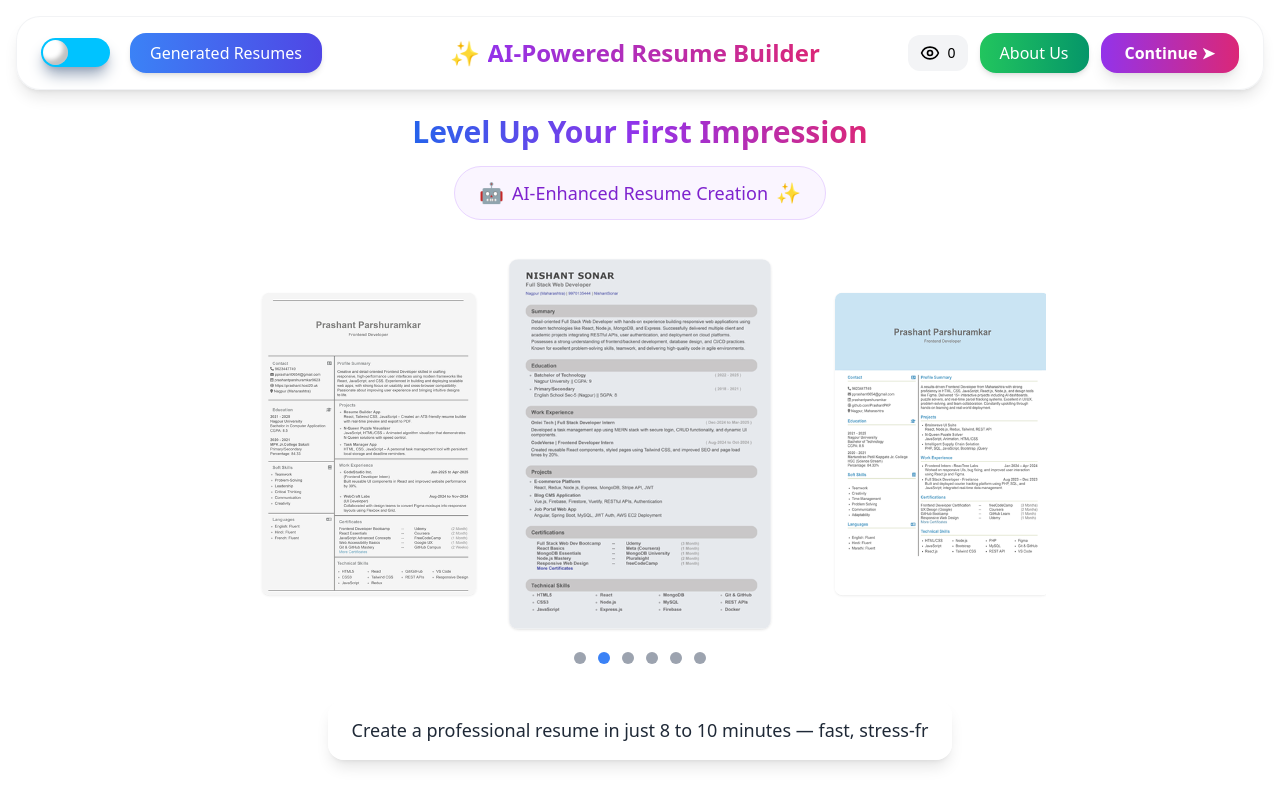
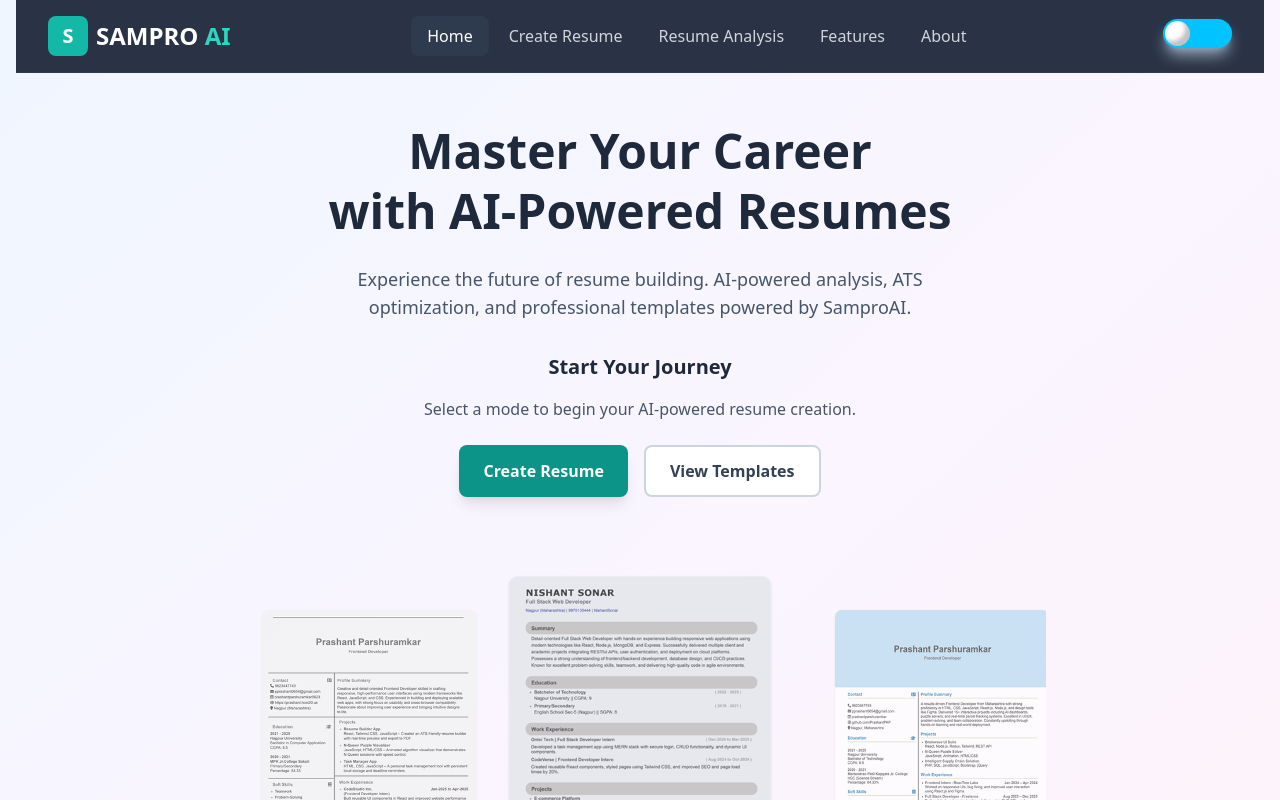
Before and after one commit to rohanmane-sampro/resume-analyzer-main, a React (Vite) app in the folder frontend/: page / in a window 1280 px wide. Shown: the top 800 px of the page. Built offline with nearby package versions, Linux system fonts and the light colour scheme; no server answers.

Commit message:
template changes

```diff
--- a/frontend/src/components/FrontPage.jsx
+++ b/frontend/src/components/FrontPage.jsx
@@ -2,7 +2,7 @@
 
 import React, { useContext, useEffect } from "react";
 import Typed from "typed.js";
-import {Eye} from 'lucide-react';
+import { Eye } from 'lucide-react';
 import Examplepages from './Examplepage.jsx'
 import { useNavigate } from 'react-router-dom';
 import { ThemeContext } from "./ThemeContext.jsx";
@@ -10,44 +10,44 @@ import { ThemeContext } from "./ThemeContext.jsx";
 import Switch from "./Switch.jsx";
 
 const features = [
-  "Create a professional resume in just 8 to 10 minutes — fast, stress-free, and efficient.",
-  "Assistant Bot helps guide you through each step of the resume-building process.",
-  "Choose from high-performing, ATS-optimized templates designed to get you hired.",
-  "Preview your resume live as you enter information — complete transparency and control.",
-  "Professionally designed layouts for every role, industry, and experience level.",
-  "Your data is never saved or shared — full privacy and security ensured.",
-  "Export your resume in multiple formats: PDF, HTML/CSS, and JSON database.",
-  "Use auto-filled JSON to skip re-entering data on future visits — save time effortlessly.",
-  "Get smart, real-time suggestions to improve your content as you type.",
-  "Each section is structured using proven resume-writing practices backed by HR research.",
-  "Browse and compare multiple templates instantly under the Generated Resumes section.",
-  "Supports light/dark themes and responsive layout for all screen sizes."
+  "AI-powered resume analysis with instant ATS compatibility scoring.",
+  "Create professional resumes in minutes with intelligent formatting.",
+  "Real-time suggestions to optimize your resume content for maximum impact.",
+  "Choose from ATS-optimized templates designed by industry experts.",
+  "Comprehensive resume analysis including keyword optimization and formatting checks.",
+  "Smart content recommendations based on your industry and experience level.",
+  "Export your resume in multiple formats: PDF, HTML/CSS, and JSON.",
+  "Privacy-first approach — your data is never saved or shared.",
+  "Live preview as you build — see changes in real-time.",
+  "AI-powered content enhancement to make your achievements stand out.",
+  "Supports multiple resume templates for different industries and roles.",
+  "Mobile-responsive design with light/dark theme support."
 ];
 
 
-const FrontPage=({views})=>{
-  const navigate=useNavigate();
+const FrontPage = ({ views }) => {
+  const navigate = useNavigate();
 
-  const handleContinue=()=>{
+  const handleContinue = () => {
     navigate('/FileUploadPage');
   };
 
-  const handleViewTemplates=()=>{
+  const handleViewTemplates = () => {
     navigate('/ViewTemplates');
   };
 
-  const handleAboutUs=()=>{
+  const handleAboutUs = () => {
     navigate('/AboutUs');
   };
 
-  const { isDark, setIsDark }=useContext(ThemeContext);
+  const { isDark, setIsDark } = useContext(ThemeContext);
 
-  const handleTheme=()=>{
-    setIsDark((prev)=>!prev);
+  const handleTheme = () => {
+    setIsDark((prev) => !prev);
   };
 
-  useEffect(()=>{
-    const typedMobile=new Typed("#mobile-typing-text",{
+  useEffect(() => {
+    const typedMobile = new Typed("#mobile-typing-text", {
       strings: features,
       loop: true,
       typeSpeed: 20,
@@ -56,7 +56,7 @@ const FrontPage=({views})=>{
       cursorChar: " ",
     });
 
-    const typed=new Typed("#desktop-typing-text",{
+    const typed = new Typed("#desktop-typing-text", {
       strings: features,
       loop: true,
       typeSpeed: 20,
@@ -65,119 +65,144 @@ const FrontPage=({views})=>{
       cursorChar: " "
     });
 
-    return ()=>{
+    return () => {
       typedMobile.destroy();
       typed.destroy();
     };
   }, []);
 
   return (
-    <div className="flex flex-col h-screen bg-white text-center px-4 dark:bg-slate-950">
+    <div className="flex flex-col min-h-screen bg-gradient-to-br from-blue-50 via-purple-50 to-pink-50 text-center px-4">
       {/* Desktop Navigation */}
-      <div className="hidden md:flex justify-between items-center w-full px-6 py-4 bg-white/80 backdrop-blur-lg shadow-lg rounded-3xl mt-4 dark:bg-slate-800/80 border border-gray-200/50 dark:border-slate-700/50">
-        <div className="flex items-center gap-3">
-          <button
-            className="mr-2 mt-1 transition-transform hover:scale-110"
-            title="The Dark/Light mode will be chosen randomly on each refresh, allowing users to experience both modes. You can also set it as you prefer"
-            onClick={handleTheme}>
-              <Switch/>
+      <nav className="hidden md:flex justify-between items-center w-full px-8 py-4 sampro-nav">
+        <div className="flex items-center gap-2">
+          <div className="w-10 h-10 bg-teal-500 rounded-lg flex items-center justify-center">
+            <span className="text-white font-bold text-xl">S</span>
+          </div>
+          <h1 className="text-2xl font-bold text-white">
+            SAMPRO <span className="text-teal-400">AI</span>
+          </h1>
+        </div>
+
+        <div className="flex items-center gap-1">
+          <button className="sampro-nav-link active" onClick={() => window.location.href = '/'}>
+            Home
           </button>
-
-          <button
-            className="px-5 py-2 bg-gradient-to-r from-blue-500 to-indigo-600 text-white rounded-2xl hover:from-blue-600 hover:to-indigo-700 hover:scale-105 transition-all duration-300 shadow-md hover:shadow-xl font-medium"
-            onClick={handleViewTemplates}
-            title="View Generated resume samples"
-          >
-            Generated Resumes
+          <button className="sampro-nav-link" onClick={handleContinue}>
+            Create Resume
+          </button>
+          <button className="sampro-nav-link" onClick={handleContinue}>
+            Resume Analysis
+          </button>
+          <button className="sampro-nav-link" onClick={handleViewTemplates}>
+            Features
+          </button>
+          <button className="sampro-nav-link" onClick={handleAboutUs}>
+            About
           </button>
         </div>
 
-        <h1 className="text-2xl ml-10 font-bold no-underline flex items-center gap-2">
-          <a href="#" title="AI-Powered Resume Builder" target="_blank" className="cursor-default flex items-center gap-2">
-            <span className="text-1xl">✨</span>
-            <span className="bg-gradient-to-r from-purple-600 to-pink-600 bg-clip-text text-transparent font-extrabold">
-              AI-Powered Resume Builder
-            </span>
-          </a>
-        </h1>
-        <div className="flex space-x-3 items-center">
-          <div className="flex items-center gap-2 px-3 py-2 bg-gray-100 dark:bg-slate-700 rounded-xl dark:text-gray-200 font-medium" title="Number of peoples Engaged here">
-            <Eye className="w-5 h-5" />
-            <span className="text-sm">{views}</span>
-          </div>
-          <button className="px-5 py-2 bg-gradient-to-r from-green-500 to-emerald-600 text-white rounded-2xl hover:from-green-600 hover:to-emerald-700 hover:scale-105 transition-all duration-300 shadow-md hover:shadow-xl font-medium" title="our contributions and contact information" onClick={handleAboutUs}>
-            About Us
-          </button>
-          <button className="px-6 py-2 bg-gradient-to-r from-purple-600 to-pink-600 text-white rounded-2xl hover:from-purple-700 hover:to-pink-700 hover:scale-105 transition-all duration-300 shadow-lg hover:shadow-xl font-semibold" title="Continue filling details and craft future jobs" onClick={handleContinue}>
-            Continue ➤
+        <div className="flex items-center gap-3">
+          <button
+            className="transition-transform hover:scale-110"
+            title="Toggle dark/light mode"
+            onClick={handleTheme}>
+            <Switch />
           </button>
         </div>
-      </div>
+      </nav>
 
       {/* Desktop Hero Section */}
-      <div className="hidden md:flex flex-col items-center justify-center flex-1 mt-6 mb-3">
-        <div className="mb-6 text-center max-w-4xl">
-          <h1 className="text-3xl font-extrabold mb-4 bg-gradient-to-r from-blue-600 via-purple-600 to-pink-600 bg-clip-text text-transparent">
-            Level Up Your First Impression
+      <div className="hidden md:flex flex-col items-center justify-center flex-1 mt-12 mb-8 sampro-hero">
+        <div className="mb-8 text-center max-w-4xl px-4">
+          <h1 className="text-5xl font-extrabold mb-6 text-slate-800 leading-tight">
+            Master Your Career<br />with AI-Powered Resumes
           </h1>
-          <div className="flex items-center justify-center gap-2 px-6 py-3 bg-purple-50 dark:bg-purple-900/20 rounded-full border border-purple-200 dark:border-purple-700 inline-flex mx-auto">
-            <span className="text-xl">🤖</span>
-            <span className="text-lg font-medium text-purple-700 dark:text-purple-300">AI-Enhanced Resume Creation</span>
-            <span className="text-xl">✨</span>
+          <p className="text-lg text-slate-600 mb-8 max-w-2xl mx-auto">
+            Experience the future of resume building. AI-powered analysis, ATS optimization, and professional templates powered by SamproAI.
+          </p>
+
+          <div className="mb-8">
+            <h3 className="text-xl font-semibold text-slate-800 mb-4">Start Your Journey</h3>
+            <p className="text-slate-600 mb-6">Select a mode to begin your AI-powered resume creation.</p>
+
+            <div className="flex gap-4 justify-center">
+              <button className="sampro-btn-primary" onClick={handleContinue}>
+                Create Resume
+              </button>
+              <button className="sampro-btn-secondary" onClick={handleViewTemplates}>
+                View Templates
+              </button>
+            </div>
           </div>
         </div>
+
         <Examplepages />
-        <div className="mt-6 mb-8 px-6 py-3 bg-white/60 dark:bg-slate-800/60 backdrop-blur-md rounded-2xl shadow-lg min-h-[60px] flex items-center justify-center max-w-4xl">
-          <span id="desktop-typing-text" className="hidden md:inline-block text-base md:text-lg text-gray-800 dark:text-white font-normal"></span>
+
+        <div className="mt-8 mb-8 px-6 py-4 sampro-card min-h-[80px] flex items-center justify-center max-w-4xl">
+          <span id="desktop-typing-text" className="hidden md:inline-block text-base md:text-lg text-slate-700 font-normal"></span>
         </div>
       </div>
 
 
       {/* Mobile View */}
-      <div className="flex md:hidden justify-between items-center w-full px-6 py-3 bg-white/80 backdrop-blur-lg shadow-lg mt-6 rounded-3xl dark:bg-slate-800/80 border border-gray-200/50 dark:border-slate-700/50">
-        <button
-          className="text-2xl mr-4 mt-1 transition-transform hover:scale-110"
-          title="The Dark/Light mode will be chosen randomly on each refresh, allowing users to experience both modes. You can also set it to your preferred mode."
-          onClick={handleTheme}>
-            <Switch/>
-        </button>
+      <nav className="flex md:hidden justify-between items-center w-full px-6 py-4 sampro-nav">
+        <div className="flex items-center gap-2">
+          <div className="w-8 h-8 bg-teal-500 rounded-lg flex items-center justify-center">
+            <span className="text-white font-bold text-lg">S</span>
+          </div>
+          <h1 className="text-xl font-bold text-white">
+            SAMPRO <span className="text-teal-400">AI</span>
+          </h1>
+        </div>
 
-        <div className="md:hidden flex space-x-3">
-          <button className="px-5 py-2 bg-gradient-to-r from-purple-600 to-pink-600 text-white rounded-full hover:from-purple-700 hover:to-pink-700 shadow-md hover:shadow-lg transition-all duration-300 font-semibold" onClick={handleContinue}>
-            Continue ➤
+        <div className="flex items-center gap-3">
+          <button
+            className="transition-transform hover:scale-110"
+            onClick={handleTheme}>
+            <Switch />
+          </button>
+          <button className="px-4 py-2 bg-teal-600 text-white rounded-lg font-semibold" onClick={handleContinue}>
+            Start
+          </button>
+        </div>
+      </nav>
+
+      {/* Mobile Hero Section */}
+      <div className="md:hidden flex justify-center flex-col items-center flex-grow px-4 py-8 sampro-hero">
+        <div className="mb-8 text-center">
+          <h1 className="text-3xl sm:text-4xl font-extrabold mb-4 text-slate-800 leading-tight">
+            Master Your Career with AI-Powered Resumes
+          </h1>
+          <p className="text-base text-slate-600 mb-6">
+            AI-powered resume analysis and building for your success.
+          </p>
+        </div>
+
+        <div className="w-full max-w-md px-4 py-3 sampro-card mb-6">
+          <span id="mobile-typing-text" className="md:hidden text-sm sm:text-base text-slate-700 font-normal block min-h-[50px]"></span>
+        </div>
+
+        <div className="flex flex-col gap-3 w-full max-w-md">
+          <button
+            onClick={handleContinue}
+            className="sampro-btn-primary w-full"
+          >
+            Create Resume
+          </button>
+          <button
+            onClick={handleViewTemplates}
+            className="sampro-btn-secondary w-full"
+          >
+            View Templates
           </button>
         </div>
       </div>
 
-      {/* Mobile Hero Section */}
-      <div className="md:hidden flex justify-center flex-col items-center flex-grow px-4">
-        <div className="mb-6 text-center">
-          <h1 className="text-4xl sm:text-5xl font-extrabold mb-3 dark:text-white">
-            <span className="bg-gradient-to-r from-purple-600 via-pink-600 to-red-600 bg-clip-text text-transparent animate-pulse">
-              AI-Powered
-            </span>
-          </h1>
-          <h2 className="text-2xl sm:text-3xl font-bold text-gray-800 dark:text-white mb-4">
-            Resume Builder
-          </h2>
-        </div>
-
-        <div className="w-full max-w-md px-4 py-3 bg-white/60 dark:bg-slate-800/60 backdrop-blur-md rounded-2xl shadow-lg mb-6">
-          <span id="mobile-typing-text" className="md:hidden text-sm sm:text-base text-gray-800 dark:text-white font-normal block min-h-[50px]"></span>
-        </div>
-
-        <button
-          onClick={handleViewTemplates}
-          className="px-6 py-3 bg-gradient-to-r from-blue-500 to-indigo-600 text-white rounded-2xl hover:from-blue-600 hover:to-indigo-700 shadow-lg hover:shadow-xl transition-all duration-300 font-bold mb-4"
-        >
-          View Generated Templates
-        </button>
-      </div>
-
-      <div className="md:hidden absolute bottom-6 font-bold text-gray-800 left-1/2 -translate-x-1/2 text-center dark:text-white/80">
+      <div className="md:hidden absolute bottom-6 left-1/2 -translate-x-1/2 text-center">
         <button
           onClick={handleAboutUs}
-          className="cursor-pointer dark:text-gray-300 px-6 py-2 bg-white/50 dark:bg-slate-800/50 backdrop-blur-sm rounded-full hover:bg-white/70 dark:hover:bg-slate-800/70 transition-all duration-300"
+          className="text-slate-600 px-6 py-2 sampro-card hover:bg-slate-100 transition-all duration-300 font-medium"
         >
           About Us
         </button>
--- a/frontend/src/index.css
+++ b/frontend/src/index.css
@@ -1,5 +1,50 @@
-
-
 @tailwind base;
 @tailwind components;
 @tailwind utilities;
+
+/* SAMPRO AI Custom Styles - Light Theme */
+@layer base {
+    body {
+        @apply bg-gradient-to-br from-blue-50 via-purple-50 to-pink-50;
+        min-height: 100vh;
+    }
+}
+
+@layer components {
+
+    /* Navigation Styles */
+    .sampro-nav {
+        @apply bg-slate-800/95 backdrop-blur-lg border-b border-slate-700/50;
+    }
+
+    .sampro-nav-link {
+        @apply text-gray-300 hover:text-white transition-colors duration-200 px-4 py-2 rounded-lg hover:bg-slate-700/50;
+    }
+
+    .sampro-nav-link.active {
+        @apply text-white bg-slate-700/50;
+    }
+
+    /* Hero Section Styles */
+    .sampro-hero {
+        @apply text-slate-800;
+    }
+
+    .sampro-gradient-text {
+        @apply bg-gradient-to-r from-teal-600 via-cyan-600 to-blue-600 bg-clip-text text-transparent;
+    }
+
+    /* Button Styles */
+    .sampro-btn-primary {
+        @apply px-6 py-3 bg-teal-600 hover:bg-teal-700 text-white rounded-lg font-semibold transition-all duration-300 shadow-lg hover:shadow-xl hover:scale-105;
+    }
+
+    .sampro-btn-secondary {
+        @apply px-6 py-3 bg-white border-2 border-slate-300 hover:border-slate-400 text-slate-700 rounded-lg font-semibold transition-all duration-300 hover:bg-slate-50;
+    }
+
+    /* Card Styles */
+    .sampro-card {
+        @apply bg-white/80 backdrop-blur-md rounded-2xl shadow-lg border border-slate-200;
+    }
+}
```
Also changed, not shown: frontend/src/components/Examplepage.jsx (+3 -6 lines), frontend/src/components/T1.jsx (+14 -12 lines), frontend/src/components/T2.jsx (+4 -6 lines), frontend/src/components/T3.jsx (+4 -6 lines), frontend/src/components/T4.jsx (+5 -16 lines), frontend/src/components/T5.jsx (+5 -7 lines), frontend/src/components/T6.jsx (+6 -8 lines).
